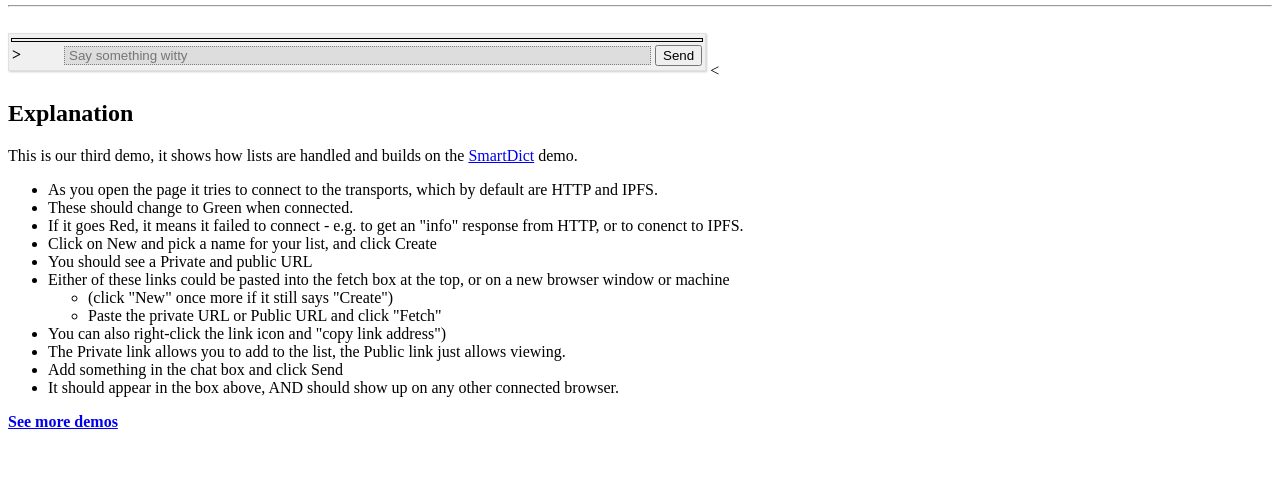
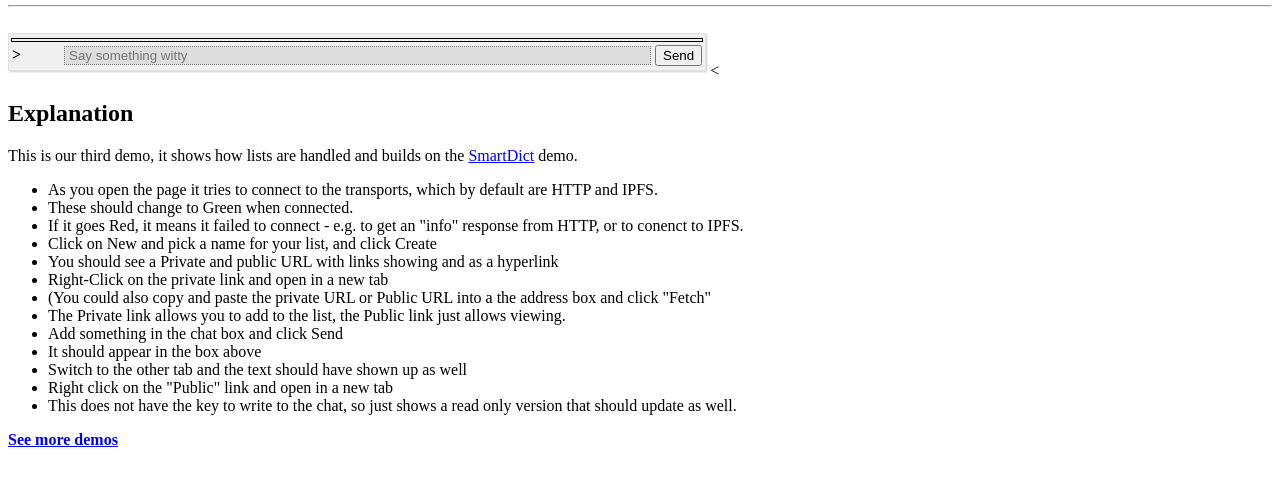
Before and after one commit to internetarchive/dweb-objects, a website: page dist/example_list.html in a window 1280 px wide. Shown: the part 102-588 px from the top of the page. Drawn offline with Linux system fonts and the light colour scheme.

Commit message:
Update docs on example_list.html

```diff
--- a/dist/example_list.html
+++ b/dist/example_list.html
@@ -192,16 +192,15 @@
     <li>These should change to Green when connected.</li>
     <li>If it goes Red, it means it failed to connect - e.g. to get an "info" response from HTTP, or to conenct to IPFS.</li>
     <li>Click on New and pick a name for your list, and click Create</li>
-    <li>You should see a Private and public URL</li>
-    <li>Either of these links could be pasted into the fetch box at the top, or on a new browser window or machine
-        <ul>
-            <li>(click "New" once more if it still says "Create")</li>
-            <li>Paste the private URL or Public URL and click "Fetch"</li>
-        </ul></li>
-    <li>You can also right-click the link icon and "copy link address")</li>
+    <li>You should see a Private and public URL with links showing and as a hyperlink</li>
+    <li>Right-Click on the private link and open in a new tab</li>
+    <li>(You could also copy and paste the private URL or Public URL into a the address box and click "Fetch"</li>
     <li>The Private link allows you to add to the list, the Public link just allows viewing.</li>
     <li>Add something in the chat box and click Send</li>
-    <li>It should appear in the box above, AND should show up on any other connected browser.</li>
+    <li>It should appear in the box above</li>
+    <li>Switch to the other tab and the text should have shown up as well</li>
+    <li>Right click on the "Public" link and open in a new tab</li>
+    <li>This does not have the key to write to the chat, so just shows a read only version that should update as well.</li>
 </ul>
 <b><a href="index.html">See more demos</a></b>
 
```
